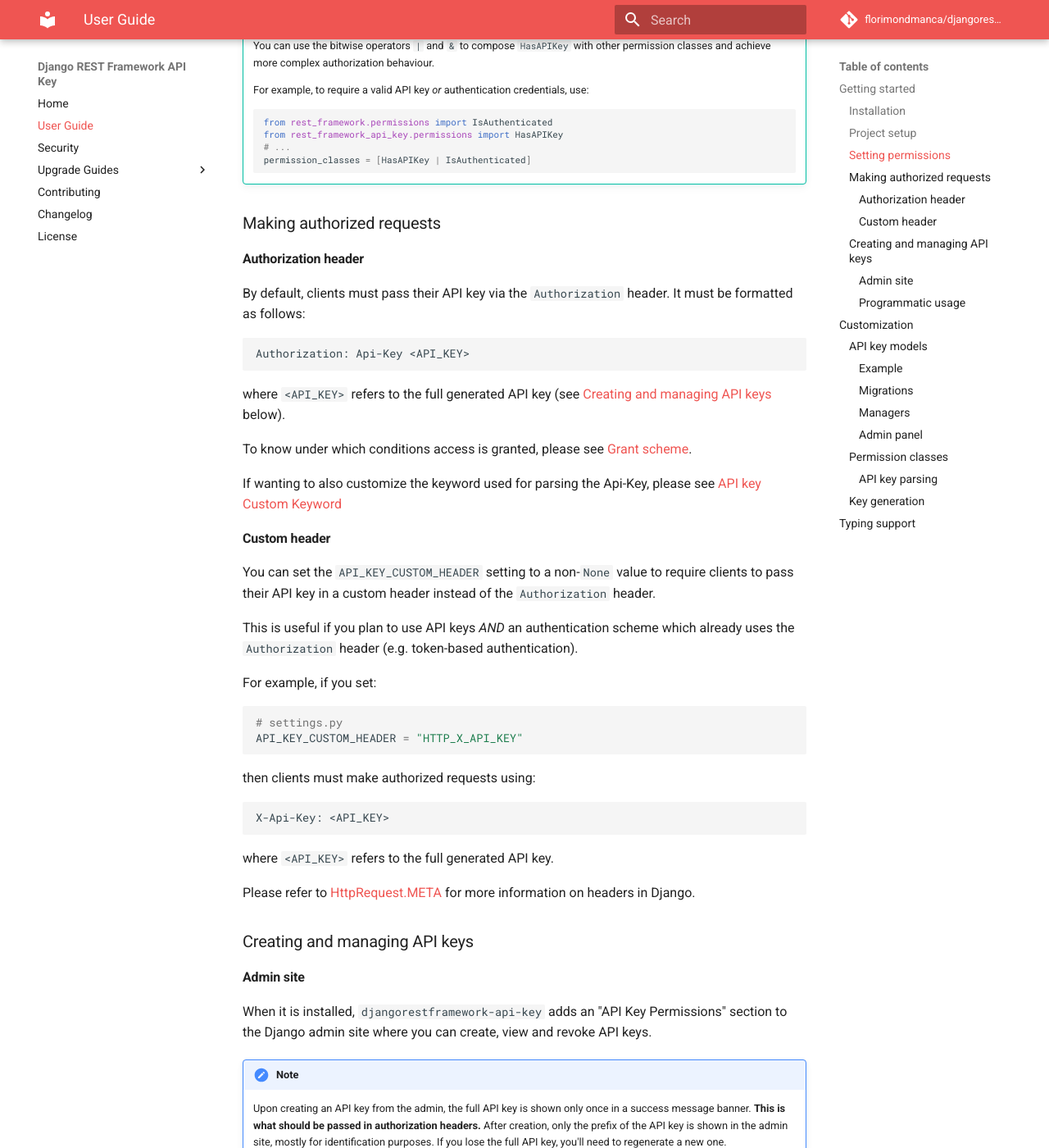
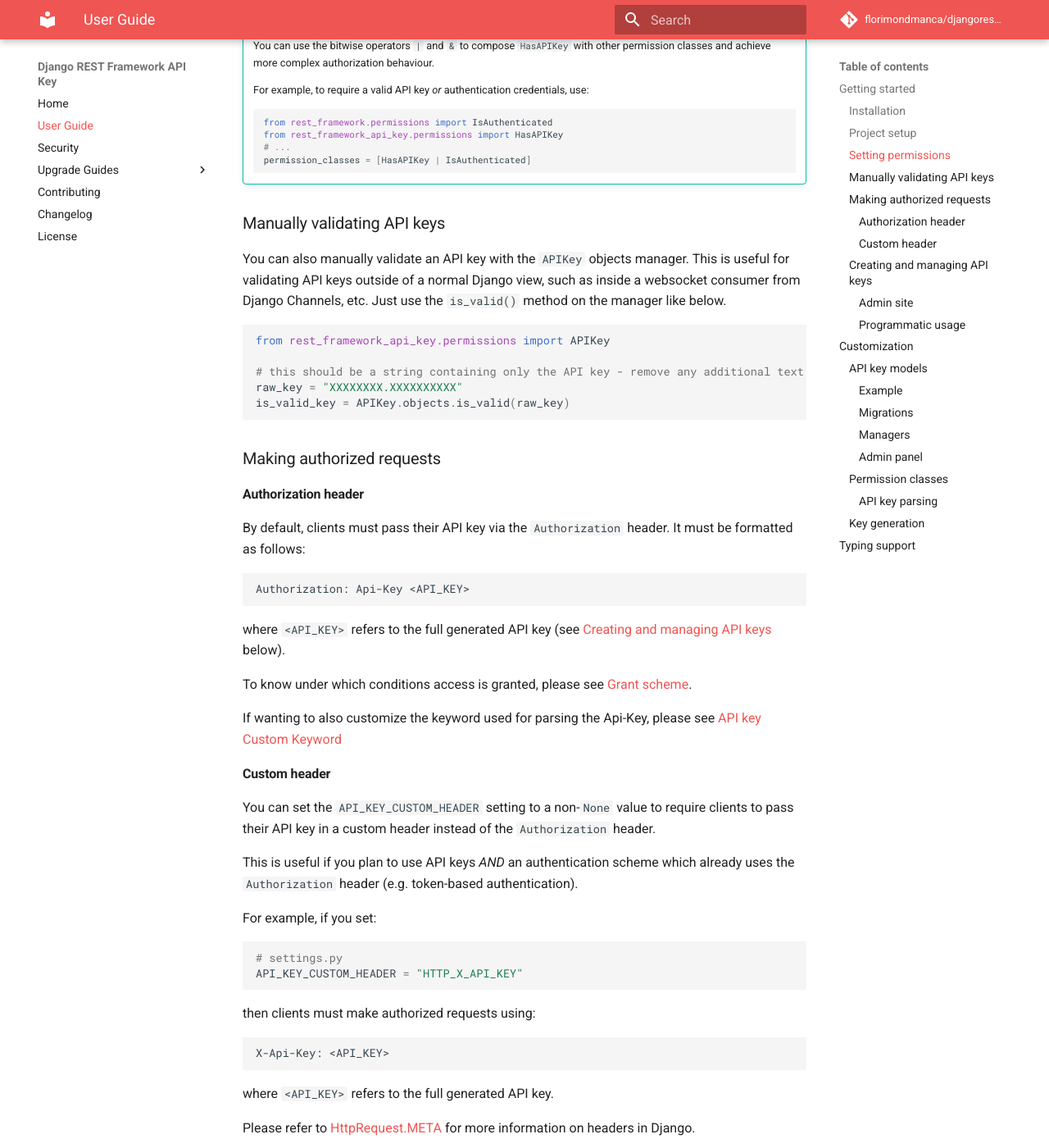
Before and after one commit to florimondmanca/djangorestframework-api-key, an MkDocs documentation site: the page built from docs/guide.md, in a window 1280 px wide and 1400 px high, scrolled down 1396 px. Shown: the whole window at 82% size. Built offline with MkDocs 1.6.1 and Material for MkDocs 9.7.7, drawn with Linux system fonts in a browser that asks for light colours; comment, search, counter and statistics services are not loaded; some of the changed text lies outside the part shown.

Commit message:
Update guide.md to add example for manually validating API key

````diff
--- a/docs/guide.md
+++ b/docs/guide.md
@@ -73,6 +73,17 @@
     permission_classes = [HasAPIKey | IsAuthenticated]
     ```
 
+### Manually validating API keys
+You can also manually validate an API key with the `APIKey` objects manager. This is useful for validating API keys outside of a normal Django view, such as inside a websocket consumer from Django Channels, etc. Just use the `is_valid()` method on the manager like below.
+
+```python
+from rest_framework_api_key.permissions import APIKey
+
+# this should be a string containing only the API key - remove any additional text like "Api-Key" if present
+raw_key = "XXXXXXXX.XXXXXXXXXX"
+is_valid_key = APIKey.objects.is_valid(raw_key)
+```
+
 ### Making authorized requests
 
 #### Authorization header
````
Also changed, not shown: other parts of docs/guide.md (+1 -1 lines).
